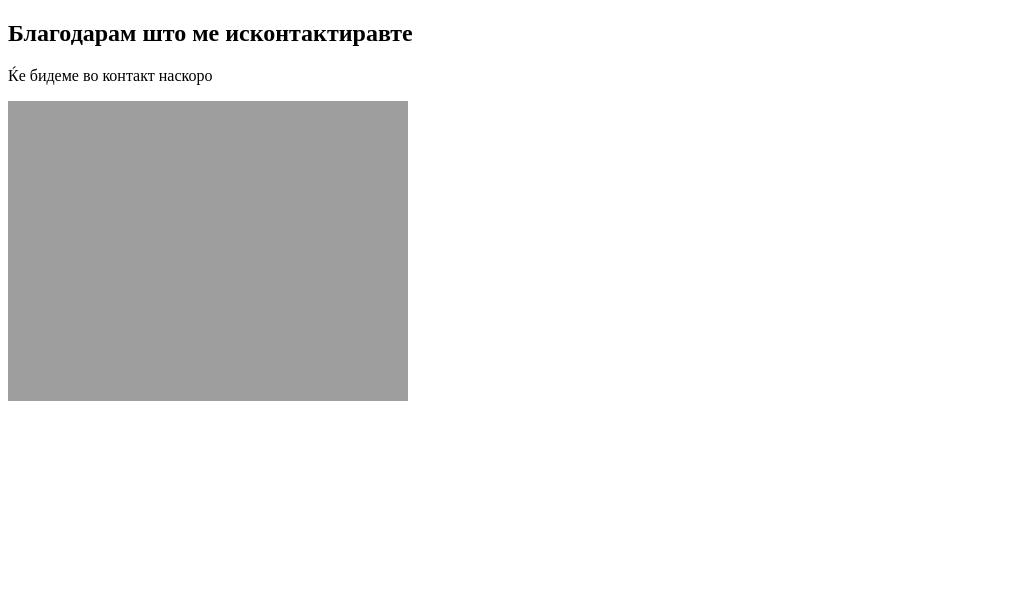
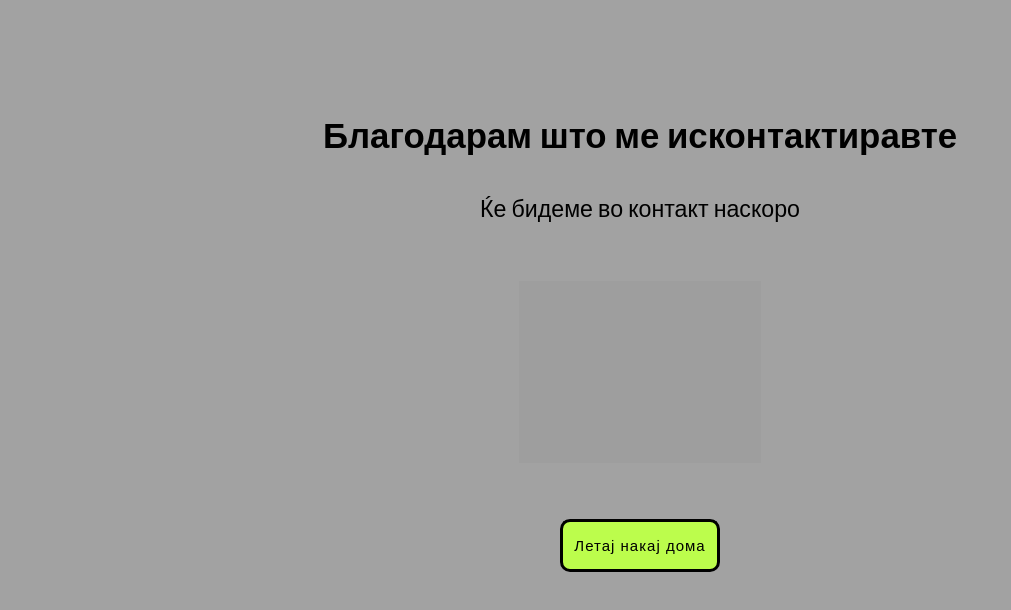
Before and after one commit to Bojan-Spasovski/skyline-dronography, a plain HTML site: page thank-you-mk.html in a window 1280 px wide. Shown: the whole page, without its empty margins (0-1011 px from the left). Drawn offline with Linux system fonts and the light colour scheme; the site is published under a folder, as on GitHub Pages, so addresses that start at the root find nothing.

Commit message:
fixed bugs2

```diff
--- a/thank-you-mk.html
+++ b/thank-you-mk.html
@@ -6,7 +6,7 @@
   <meta http-equiv="X-UA-Compatible" content="IE=edge" />
   <meta name="viewport" content="width=device-width, initial-scale=1.0" />
   <link href="https://fonts.googleapis.com/css2?family=Titillium+Web:wght@300;400;600&display=swap" rel="stylesheet" />
-  <link rel="stylesheet" href="/styles/thank-you-styles.css" />
+  <link rel="stylesheet" href="./styles/thank-you-styles.css" />
   <link rel="icon" type="image" href="./images/logos/drone-svgrepo-com.svg">
   <title>Благодарам</title>
 </head>
```
